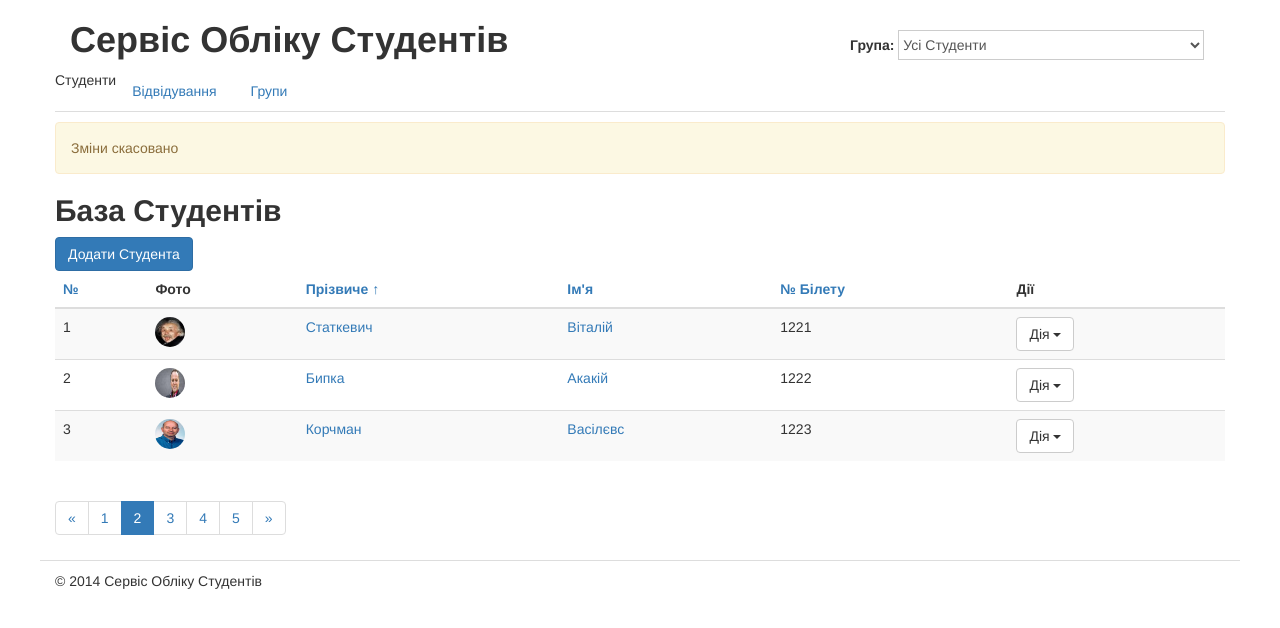
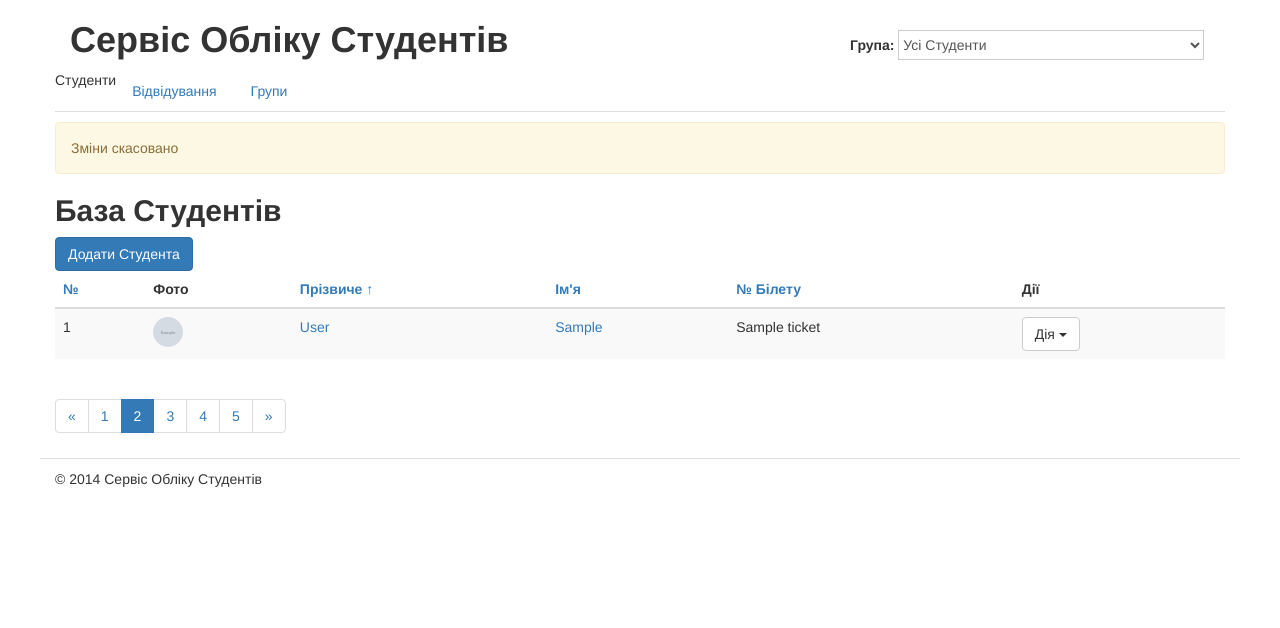
Before and after one commit to Witaliy/studentdb, a Django app: template students/templates/students/students_list.html in a window 1280 px wide. Shown: the top 628 px of the page. Run offline with Django 3.2, Linux system fonts and the light colour scheme; the template is opened without the code that fills it: most values are stand-ins (such as "Sample title", 1, 10 or a date in 2020); grey boxes marked "Sample" are stand-in pictures; some libraries are stand-ins or nearby versions.

Commit message:
add static homepage

```diff
--- a/students/templates/students/students_list.html
+++ b/students/templates/students/students_list.html
@@ -1,3 +1,5 @@
+{% load static from staticfiles %}
+
 <!DOCTYPE html>
 <html lang="uk">
 	<head>
@@ -8,7 +10,7 @@
 	<!--Include Styles -->
 	<link rel="stylesheet"
 		href="https://cdn.jsdelivr.net/bootstrap/3.3.0/css/bootstrap.min.css">
-	<link rel="stylesheet" href="./css/main.css">
+	<link rel="stylesheet" href="{% static "css/main.css"%}">
 
 	</head>
 	<body>
@@ -72,12 +74,13 @@
 		    </tr>
 		  <thead>
 	  	  <tbody>
+		    {% for student in students%}
 		    <tr>
-			<td>1</td>
-			<td><img src="./img/WS.jpeg" height="30" width="30" class="img-circle" /></td>
-			<td><a title="Редагувати" href="{% url "students_edit" 1 %}">Статкевич</a></td>
-			<td><a title="Редагувати" href="{% url "students_edit" 1 %}">Віталій</a></td>
-			<td>1221</td>
+			<td>{{forloop.counter }}</td>
+			<td><img src="{% static student.image%}" height="30" width="30" class="img-circle" /></td>
+			<td><a title="Редагувати" href="{% url "students_edit" student.id %}">{{student.last_name}}</a></td>
+			<td><a title="Редагувати" href="{% url "students_edit" student.id %}">{{student.first_name}}</a></td>
+			<td>{{ student.ticket}}</td>
 			<td>
 			<div class="dropdown">
 			  <button class="btn btn-default dropdown-toggle"
@@ -87,72 +90,19 @@
 			  <ul class="dropdown-menu" role="menu">
 			    <li role="presentation">
 			      <a role="menuitem" tabindex="-1"
-				 href="/journal/1">Відвідування</a>
+				 href="/journal/{{ student.id }}">Відвідування</a>
 			    </li>
 			    <li role="presentation">
-			      <a role="menuitem" tabindex="-1" href="{% url "students_edit" 1 %}">Редагувати</a>
+			      <a role="menuitem" tabindex="-1" href="{% url "students_edit" student.id %}">Редагувати</a>
 			    </li>
 			    <li role="presentation">
-			   <a role="menuitem" tabindex="-1" href="{% url "students_delete" 1 %}">Видалити</a>
+			   <a role="menuitem" tabindex="-1" href="{% url "students_delete" student.id %}">Видалити</a>
 			    </li>
 			</ul>
 			</div>
 			</td>
 		    </tr>
-<tr>
-			<td>2</td>
-			<td><img height="30" width="30" src="./img/AK.jpeg" class="img-circle"/></td>
-			<td><a title="Редагувати" href="#">Бипка</a></td>
-			<td><a title="Редагувати" href="#">Акакій</a></td>
-			<td>1222</td>
-			<td>
-			<div class="dropdown">
-			  <button class="btn btn-default dropdown-toggle"
-				type="button" data-toggle="dropdown">Дія
-			    <span class="caret"></span>
-			  </button>
-			  <ul class="dropdown-menu" role="menu">
-			    <li role="presentation">
-			      <a role="menuitem" tabindex="-1"
-				 href="#">Відвідування</a>
-			    </li>
-			    <li role="presentation">
-			      <a role="menuitem" tabindex="-1" href="{% url "students_edit" 2 %}">Редагувати</a>
-			    </li>
-			    <li role="presentation">
-			   <a role="menuitem" tabindex="-1" href="{% url "students_delete" 2 %}">Видалити</a>
-			    </li>
-			</ul>
-			</div>
-			</td>
-		    </tr>
-<tr>
-			<td>3</td>
-			<td><img height="30" width="30" src="./img/WW.jpeg" class="img-circle"/></td>
-			<td><a title="Редагувати" href="#">Корчман</a></td>
-			<td><a title="Редагувати" href="#">Васілєвс</a></td>
-			<td>1223</td>
-			<td>
-			<div class="dropdown">
-			  <button class="btn btn-default dropdown-toggle"
-				type="button" data-toggle="dropdown">Дія
-			    <span class="caret"></span>
-			  </button>
-			  <ul class="dropdown-menu" role="menu">
-			    <li role="presentation">
-			      <a role="menuitem" tabindex="-1"
-				 href="#">Відвідування</a>
-			    </li>
-			    <li role="presentation">
-			      <a role="menuitem" tabindex="-1" href="{% url "students_edit" 3 %}">Редагувати</a>
-			    </li>
-			    <li role="presentation">
-			   <a role="menuitem" tabindex="-1" href="{% url "students_delete" 3 %}">Видалити</a>
-			    </li>
-			</ul>
-			</div>
-			</td>
-		    </tr>
+		    {% endfor %}
 		  </tbody>
 		  <table>
 			<nav>
```
Also changed, not shown: students/views.py (+20 -1 lines), 3 other files.
